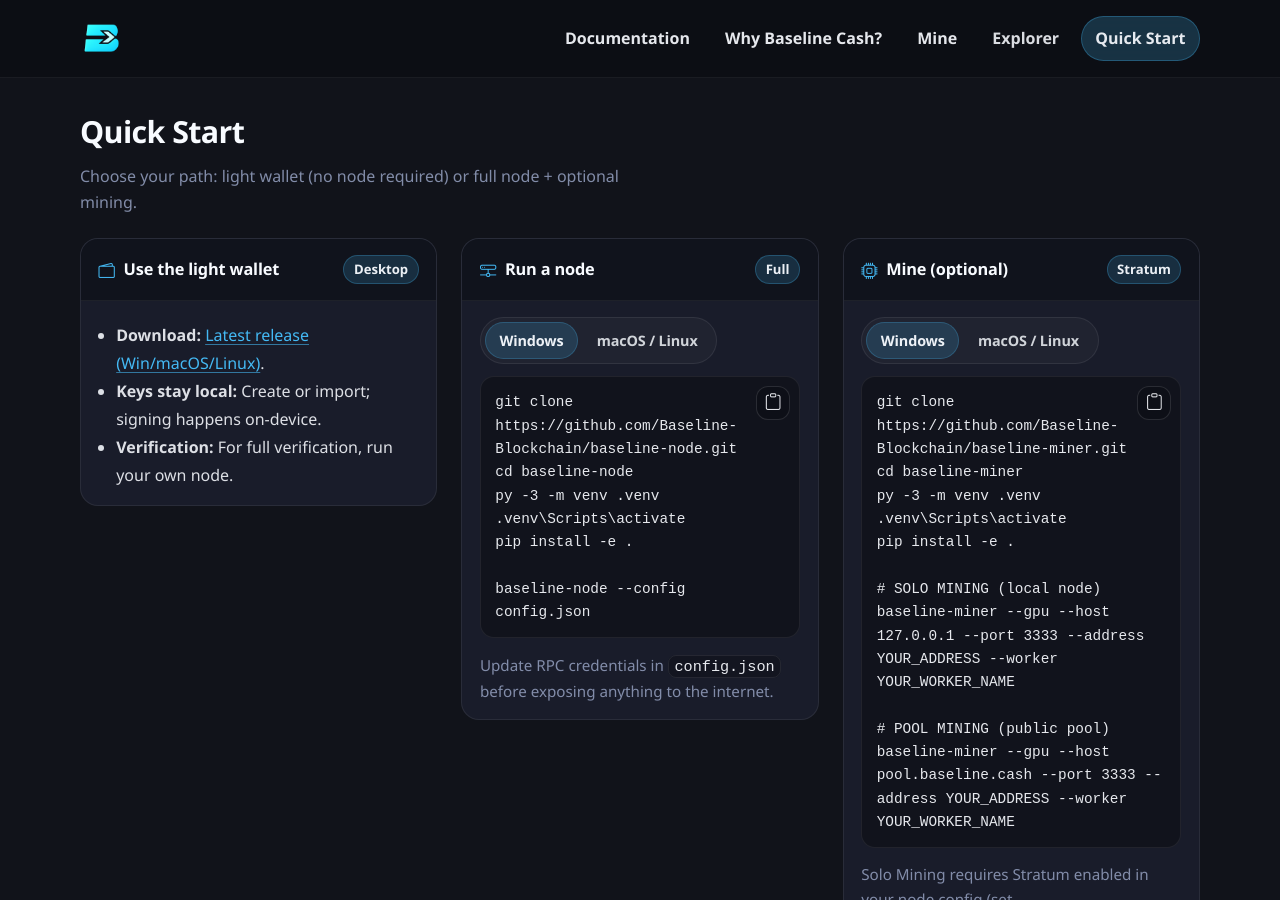
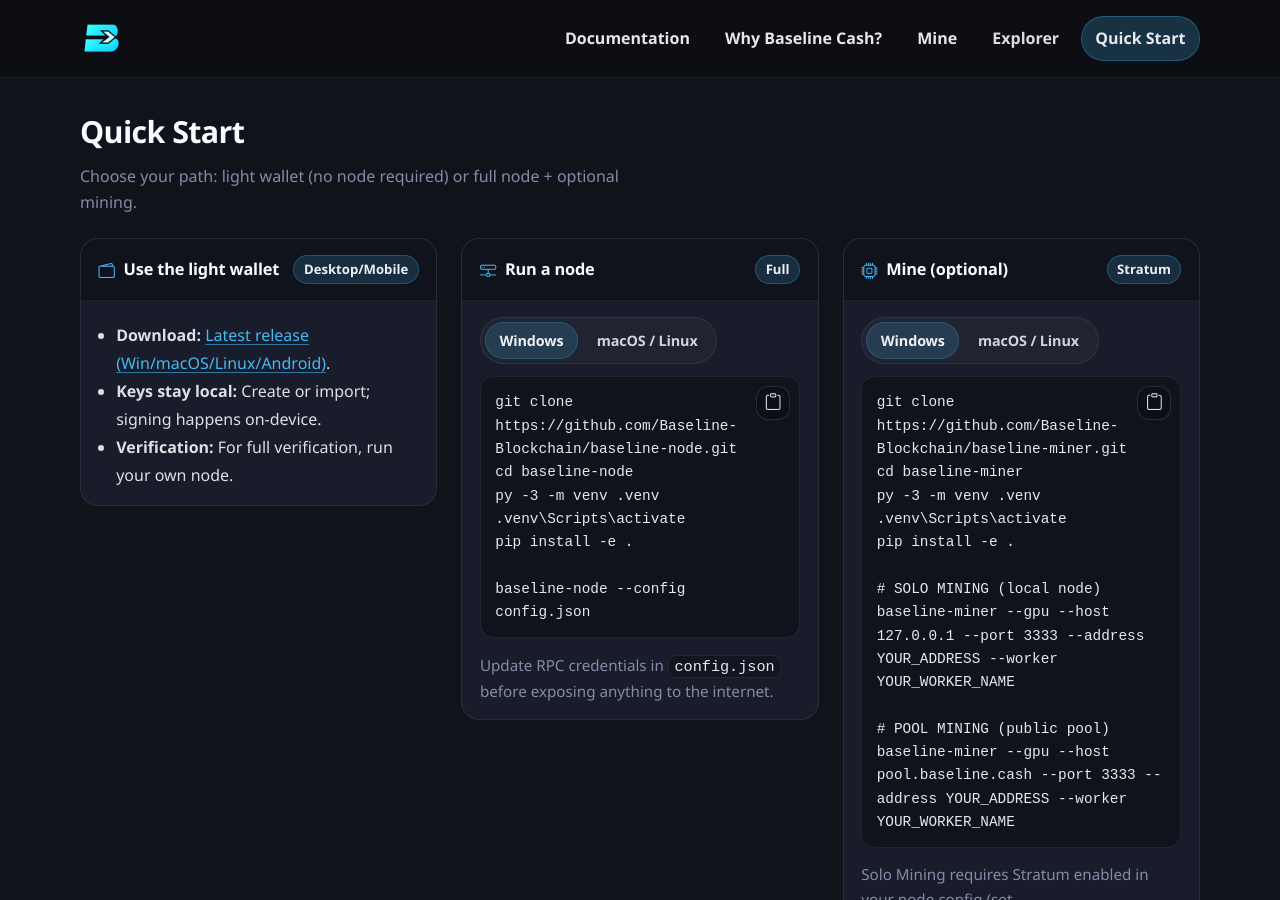
Before and after one commit to Baseline-Blockchain/baseline-website, a Jekyll site: the page index.html, which Jekyll copies as it is, in a window 1280 px wide and 900 px high, scrolled down 1918 px. Built offline with Jekyll 4.4.1, drawn with Linux system fonts in a browser that asks for light colours.

Commit message:
Update wallet badge to include Mobile support

```diff
--- a/index.html
+++ b/index.html
@@ -257,13 +257,13 @@
           <div class="panel reveal" id="quickstart-light">
             <div class="panel-head">
               <span class="panel-title"><i class="bi bi-wallet2 icon" aria-hidden="true"></i>Use the light wallet</span>
-              <span class="badge">Desktop</span>
+              <span class="badge">Desktop/Mobile</span>
             </div>
             <div class="panel-body">
               <ul class="list">
                 <li><strong>Download:</strong> <a class="inline-link" target="_blank" rel="noreferrer"
                     href="https://github.com/Baseline-Blockchain/baseline-light/releases/latest">Latest release
-                    (Win/macOS/Linux)</a>.</li>
+                    (Win/macOS/Linux/Android)</a>.</li>
                 <li><strong>Keys stay local:</strong> Create or import; signing happens on-device.</li>
                 <li><strong>Verification:</strong> For full verification, run your own node.</li>
               </ul>
```
